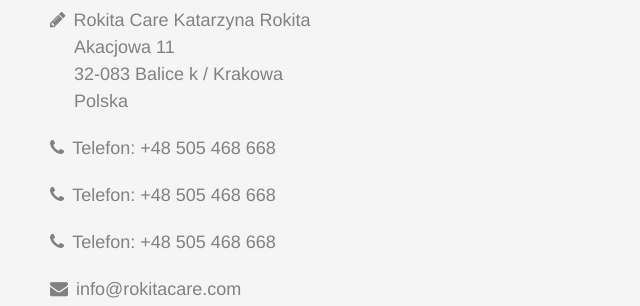
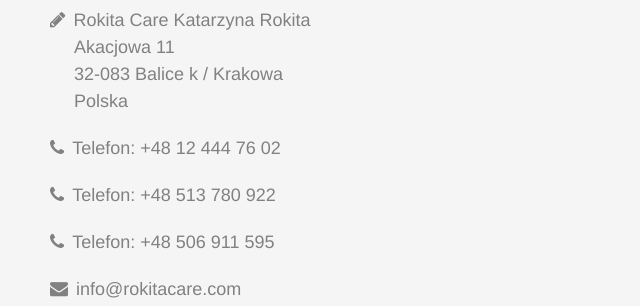
Before and after one commit to rokitacare/rokitacare.github.io, a website: page index.html in a window 1280 px wide. Shown: the part 3140-3446 px from the top of the page, 20-660 px from the left. Drawn offline with nearby package versions, Linux system fonts and the light colour scheme; grey boxes are pictures that could not be loaded; a web font is replaced by a local one.

Commit message:
Update index.html

```diff
--- a/index.html
+++ b/index.html
@@ -257,9 +257,9 @@
                         <address class="contact-details">
                             <h3>Kontakt</h3>
                             <p><i class="fa fa-pencil"></i>Rokita Care Katarzyna Rokita <br><span><i></i><i></i><i></i>Akacjowa 11 <br></span> <span><i></i><i></i><i></i>32-083 Balice k / Krakowa <br></span><span><i></i><i></i><i></i>Polska</span></p>
-                            <p><i class="fa fa-phone"></i>Telefon: +48 505 468 668</p>
-                            <p><i class="fa fa-phone"></i>Telefon: +48 505 468 668</p>
-                            <p><i class="fa fa-phone"></i>Telefon: +48 505 468 668</p>
+                            <p><i class="fa fa-phone"></i>Telefon: +48 12 444 76 02</p>
+                            <p><i class="fa fa-phone"></i>Telefon: +48 513 780 922</p>
+                            <p><i class="fa fa-phone"></i>Telefon: +48 506 911 595</p>
                             <p><i class="fa fa-envelope"></i>info@rokitacare.com</p>
                         </address>
                     </div>
```
